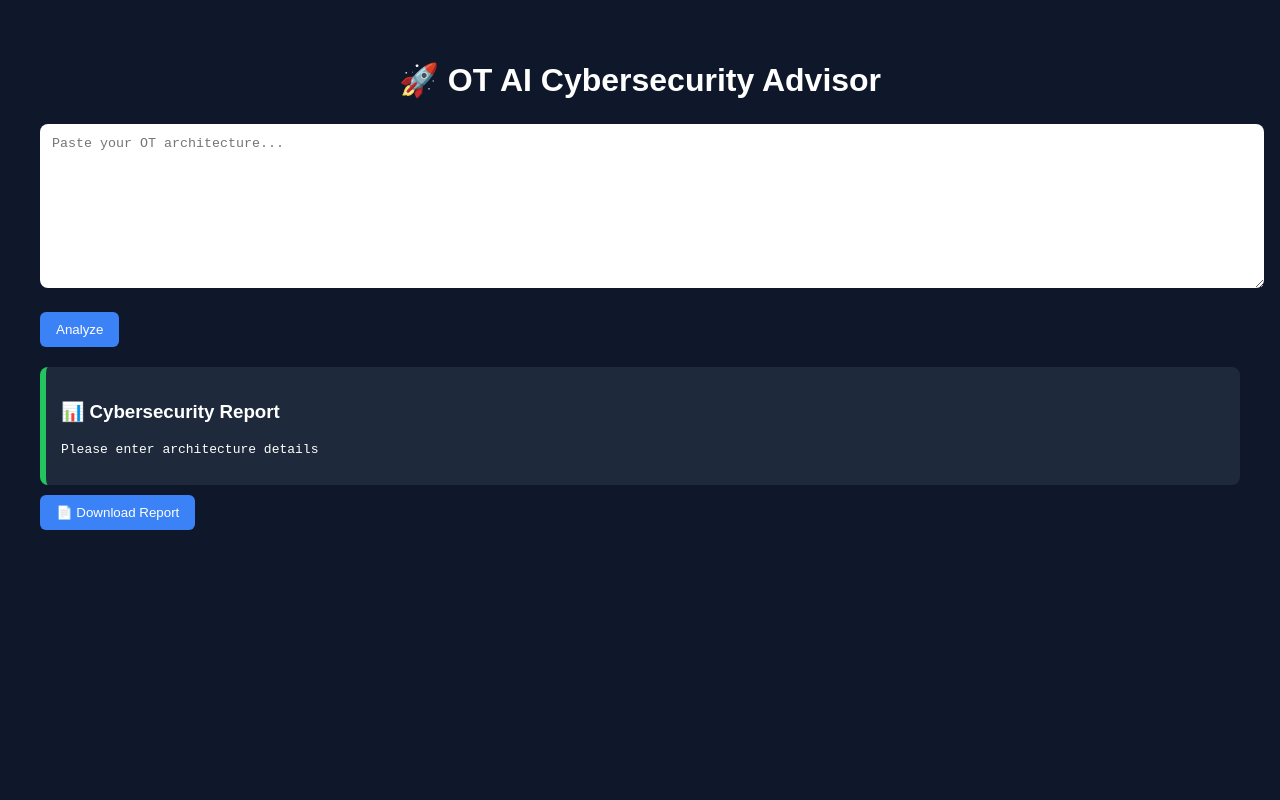
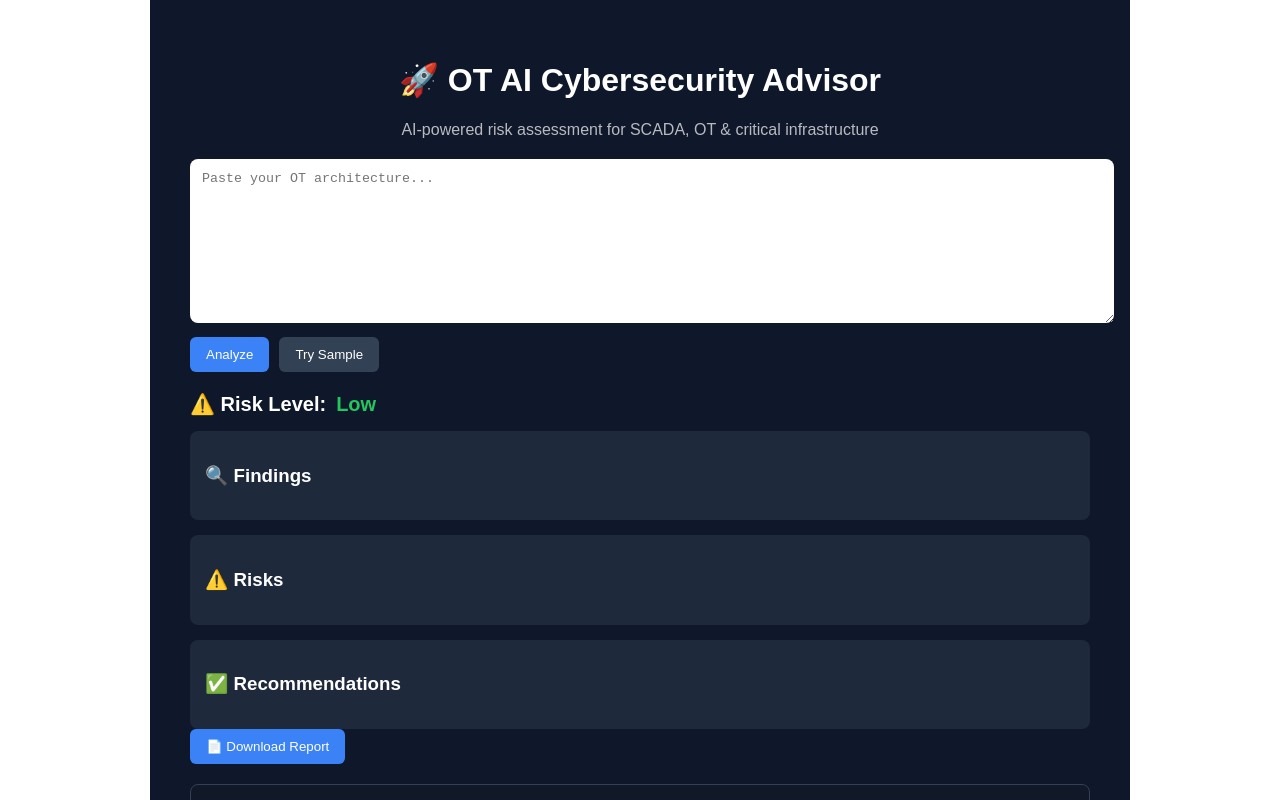
Before and after one commit to barjatyag/ot-ai-advisor, a Next.js app: page / in a window 1280 px wide. Both pictures are taken after a click on the button "Analyze". Shown: the top 800 px of the page. Built offline with nearby package versions, Linux system fonts and the light colour scheme.

Commit message:
Update page.js

```diff
--- a/app/page.js
+++ b/app/page.js
@@ -1,6 +1,6 @@
 "use client";
 
-import { useState } from "react";
+import { useState, useEffect } from "react";
 
 export default function Home() {
   const [input, setInput] = useState("");
@@ -16,14 +16,12 @@ export default function Home() {
     if (loading) return;
 
     setLoading(true);
-    setResult("Analyzing your architecture...");
+    setResult("");
 
     try {
       const res = await fetch("/api/analyze", {
         method: "POST",
-        headers: {
-          "Content-Type": "application/json",
-        },
+        headers: { "Content-Type": "application/json" },
         body: JSON.stringify({ input }),
       });
 
@@ -36,15 +34,15 @@ export default function Home() {
     }
   };
 
-  // ✅ Dynamic PDF import (NO build error)
+  // 🔥 Dynamic PDF
   const downloadPDF = async () => {
     const { jsPDF } = await import("jspdf");
+    const doc = new jsPDF();
 
-    const doc = new jsPDF();
     const lines = doc.splitTextToSize(result, 180);
 
     doc.setFontSize(14);
-    doc.text("OT Cybersecurity Assessment Report", 10, 10);
+    doc.text("OT Cybersecurity Report", 10, 10);
 
     doc.setFontSize(10);
     doc.text(lines, 10, 20);
@@ -52,17 +50,34 @@ export default function Home() {
     doc.save("OT_Report.pdf");
   };
 
-  // ✅ Risk color indicator
+  // 🎯 Extract sections
+  const getSection = (title) => {
+    const part = result.split(title)[1];
+    return part ? part.split("\n\n")[0].trim() : "";
+  };
+
+  const getRiskLevel = () => {
+    if (result.includes("High")) return "High";
+    if (result.includes("Medium")) return "Medium";
+    return "Low";
+  };
+
   const getRiskColor = () => {
-    if (result.includes("High")) return "#ef4444";
-    if (result.includes("Medium")) return "#f59e0b";
+    if (getRiskLevel() === "High") return "#ef4444";
+    if (getRiskLevel() === "Medium") return "#f59e0b";
     return "#22c55e";
   };
 
   return (
     <div style={styles.container}>
+
+      {/* 🚀 HERO */}
       <h1 style={styles.title}>🚀 OT AI Cybersecurity Advisor</h1>
+      <p style={styles.subtitle}>
+        AI-powered risk assessment for SCADA, OT & critical infrastructure
+      </p>
 
+      {/* INPUT */}
       <textarea
         placeholder="Paste your OT architecture..."
         style={styles.textarea}
@@ -70,36 +85,90 @@ export default function Home() {
         onChange={(e) => setInput(e.target.value)}
       />
 
-      <button
-        style={styles.button}
-        onClick={analyze}
-        disabled={loading}
-      >
-        {loading ? "Analyzing..." : "Analyze"}
-      </button>
+      {/* BUTTONS */}
+      <div style={{ display: "flex", gap: "10px", marginTop: "10px" }}>
+        <button style={styles.button} onClick={analyze}>
+          {loading ? "Analyzing..." : "Analyze"}
+        </button>
 
+        <button
+          style={styles.secondaryBtn}
+          onClick={() =>
+            setInput(
+              "SCADA system with no segmentation and legacy protocols"
+            )
+          }
+        >
+          Try Sample
+        </button>
+      </div>
+
+      {/* LOADING */}
+      {loading && (
+        <div style={styles.loading}>
+          ⏳ Running AI Cyber Risk Analysis...
+        </div>
+      )}
+
+      {/* RESULT */}
       {result && (
         <>
-          <div
-            style={{
-              ...styles.resultBox,
-              borderLeft: `6px solid ${getRiskColor()}`,
-            }}
-          >
-            <h3>📊 Cybersecurity Report</h3>
-            <pre style={styles.resultText}>{result}</pre>
+          {/* RISK SCORE */}
+          <div style={styles.riskBox}>
+            ⚠️ Risk Level:
+            <span style={{ color: getRiskColor(), marginLeft: 10 }}>
+              {getRiskLevel()}
+            </span>
           </div>
 
+          {/* CARDS */}
+          <div style={styles.card}>
+            <h3>🔍 Findings</h3>
+            <pre>{getSection("Findings:")}</pre>
+          </div>
+
+          <div style={styles.card}>
+            <h3>⚠️ Risks</h3>
+            <pre>{getSection("Risks:")}</pre>
+          </div>
+
+          <div style={styles.card}>
+            <h3>✅ Recommendations</h3>
+            <pre>{getSection("Recommendations:")}</pre>
+          </div>
+
+          {/* DOWNLOAD */}
           <button style={styles.button} onClick={downloadPDF}>
             📄 Download Report
           </button>
+
+          {/* PRO CTA */}
+          <div style={styles.proBox}>
+            🔒 Upgrade to Pro:
+            <ul>
+              <li>📄 Detailed PDF Report</li>
+              <li>📊 Compliance Mapping (NIST, IEC)</li>
+              <li>📈 Risk Dashboard</li>
+            </ul>
+          </div>
         </>
       )}
+
+      {/* TRUST */}
+      <div style={styles.footer}>
+        Used for:
+        <ul>
+          <li>⚡ Energy & Utilities</li>
+          <li>🏭 Industrial OT</li>
+          <li>🏙 Smart Cities</li>
+        </ul>
+      </div>
     </div>
   );
 }
 
-// 🎨 Clean UI styles
+/* 🎨 STYLES */
+
 const styles = {
   container: {
     background: "#0f172a",
@@ -107,10 +176,17 @@ const styles = {
     padding: "40px",
     color: "white",
     fontFamily: "Arial",
+    maxWidth: "900px",
+    margin: "auto",
   },
   title: {
     textAlign: "center",
-    marginBottom: "25px",
+    fontSize: "32px",
+  },
+  subtitle: {
+    textAlign: "center",
+    opacity: 0.7,
+    marginBottom: "20px",
   },
   textarea: {
     width: "100%",
@@ -118,24 +194,47 @@ const styles = {
     padding: "12px",
     borderRadius: "8px",
     border: "none",
-    marginBottom: "10px",
   },
   button: {
     padding: "10px 16px",
+    background: "#3b82f6",
+    border: "none",
     borderRadius: "6px",
-    border: "none",
-    background: "#3b82f6",
     color: "white",
     cursor: "pointer",
-    marginTop: "10px",
   },
-  resultBox: {
+  secondaryBtn: {
+    padding: "10px 16px",
+    background: "#334155",
+    border: "none",
+    borderRadius: "6px",
+    color: "white",
+    cursor: "pointer",
+  },
+  loading: {
+    marginTop: "15px",
+    opacity: 0.7,
+  },
+  riskBox: {
     marginTop: "20px",
+    fontSize: "20px",
+    fontWeight: "bold",
+  },
+  card: {
+    marginTop: "15px",
     background: "#1e293b",
     padding: "15px",
     borderRadius: "8px",
   },
-  resultText: {
-    whiteSpace: "pre-wrap",
+  proBox: {
+    marginTop: "20px",
+    background: "#111827",
+    padding: "15px",
+    borderRadius: "8px",
+    border: "1px solid #334155",
+  },
+  footer: {
+    marginTop: "40px",
+    opacity: 0.6,
   },
 };
```
